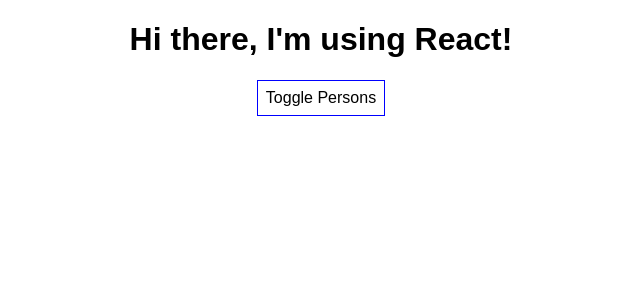
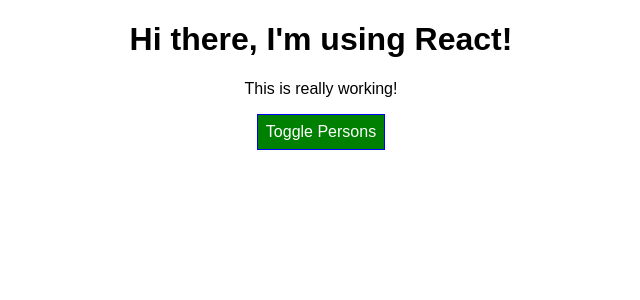
Before and after one commit to royriver23/playing-react, a React (Create React App) app: page / in a window 1280 px wide. Shown: the top 300 px of the page, without its empty margins (319-959 px from the left). Built offline with nearby package versions, Linux system fonts and the light colour scheme.

Commit message:
Styling components dynamically

```diff
--- a/src/App.css
+++ b/src/App.css
@@ -1,3 +1,11 @@
 .App {
   text-align: center;
 }
+
+.red {
+  color: red;
+}
+
+.bold {
+  font-weight: bold;
+}
--- a/src/App.js
+++ b/src/App.js
@@ -47,7 +47,8 @@
   render() {
 
     const style = {
-      backgroundColor: 'white',
+      backgroundColor: 'green',
+      color: 'white',
       font: 'inherit',
       border: '1px solid blue',
       padding: '8px',
@@ -69,14 +70,24 @@
           })}
         </div>
       );
+      style.backgroundColor = 'red';
+    }
+
+    const classes = [];
+    if (this.state.persons.length <= 2) {
+      classes.push('red');
+    }
+    if (this.state.persons.length <= 1) {
+      classes.push('bold');
     }
 
     return (
       <div className="App">
         <h1>Hi there, I'm using React!</h1>
+        <p className={classes.join(' ')}>This is really working!</p>
         <button
-        onClick={this.togglePersonsHandler}
-        style={style}>Toggle Persons</button>
+          onClick={this.togglePersonsHandler}
+          style={style}>Toggle Persons</button>
         {persons}
       </div>
     );
```
